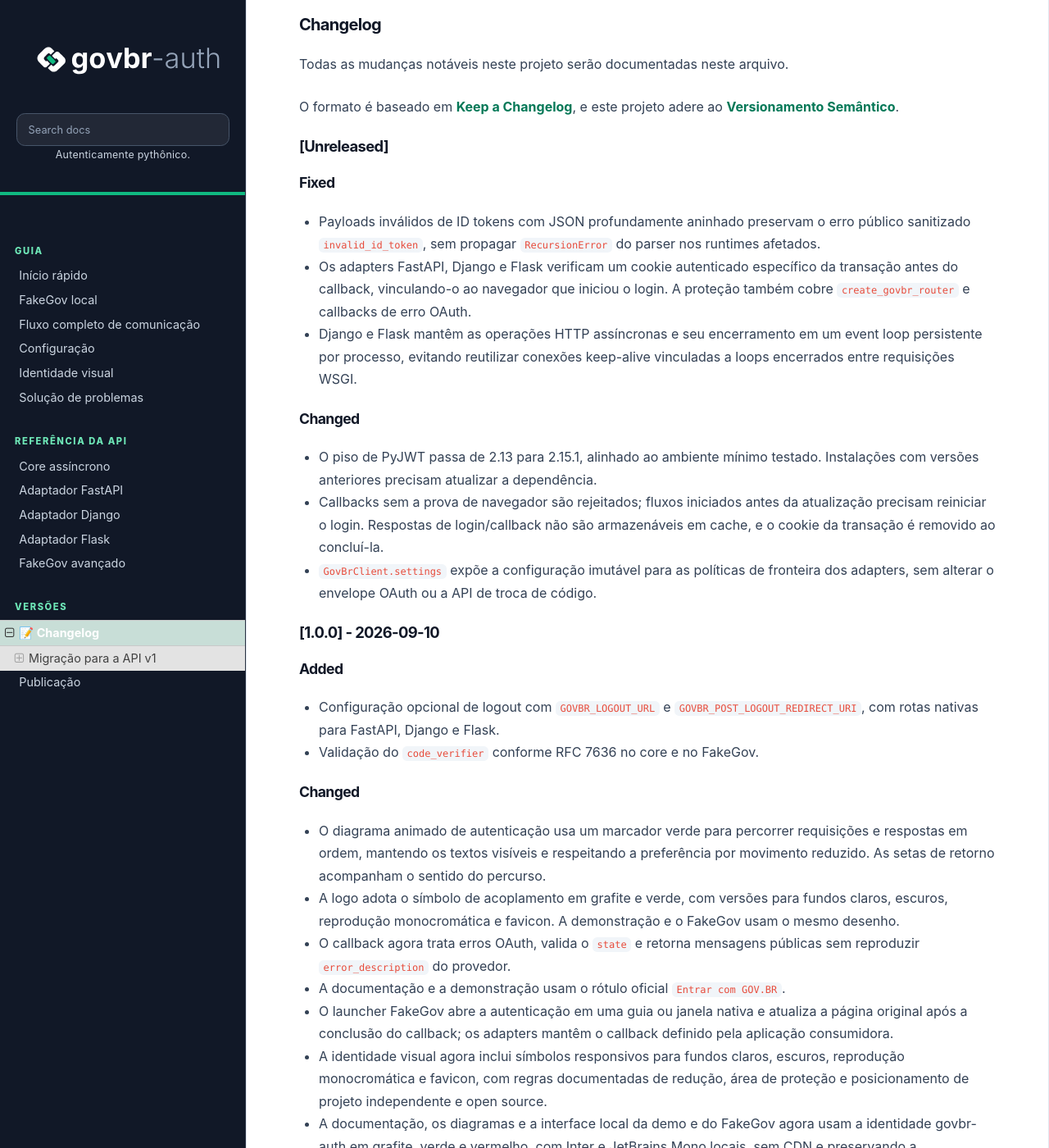
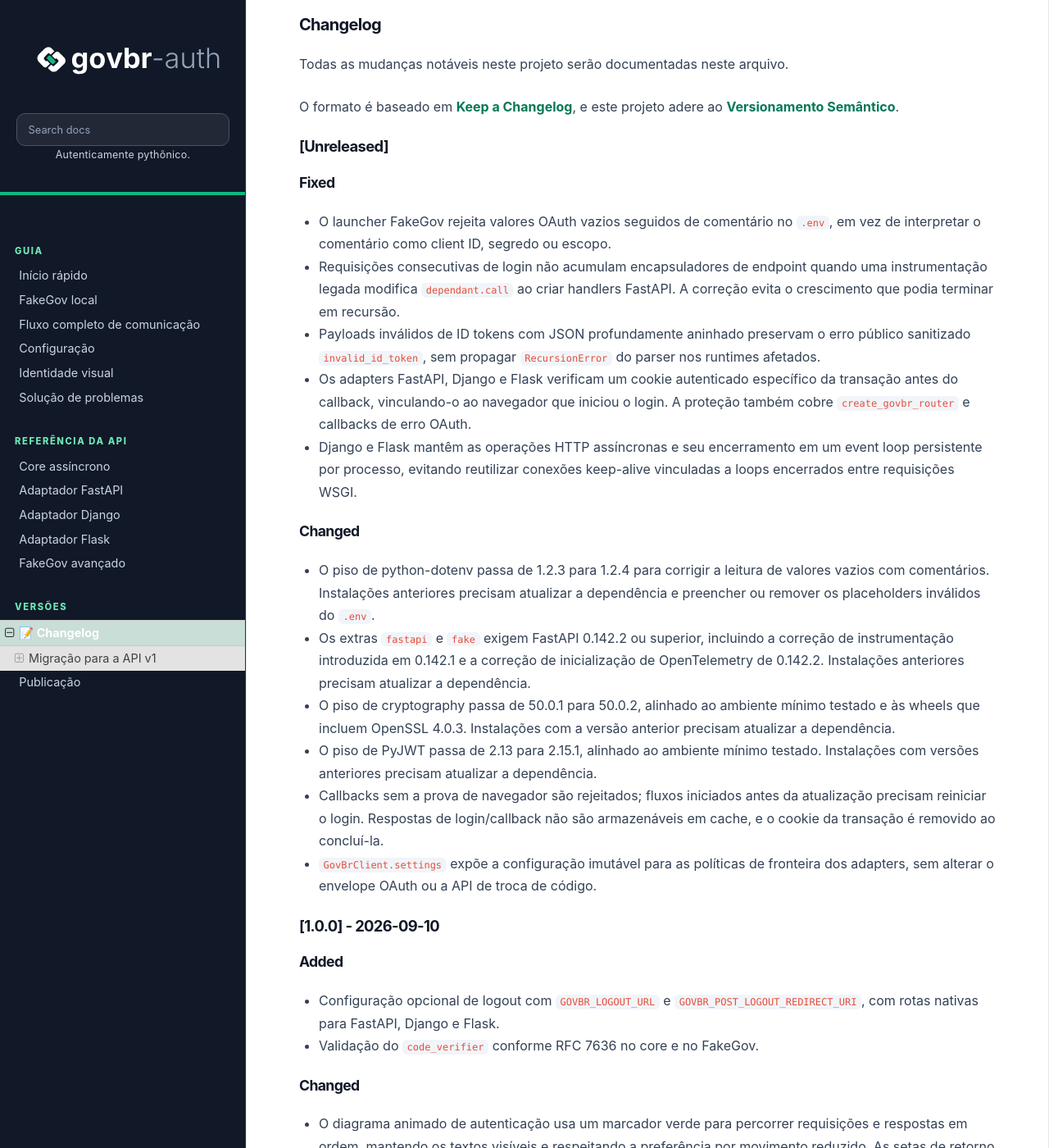
Before and after one commit to cereja-project/govbr_auth, a Sphinx documentation site: the page built from docs/CHANGELOG.rst, in a window 1280 px wide and 1400 px high, scrolled down 606 px. Shown: the whole window at 82% size. Built offline with Sphinx 7.4.7 and the Read the Docs theme 3.1.0, drawn with Linux system fonts in a browser that asks for light colours; some web fonts are replaced.

Commit message:
fix(deps): consolidar cryptography, FastAPI e dotenv após PyJWT (#82)

```diff
--- a/CHANGELOG.md
+++ b/CHANGELOG.md
@@ -8,6 +8,11 @@ e este projeto adere ao [Versionamento Semântico](https://semver.org/lang/pt-BR
 ## [Unreleased]
 
 ### Fixed
+- O launcher FakeGov rejeita valores OAuth vazios seguidos de comentário no
+  `.env`, em vez de interpretar o comentário como client ID, segredo ou escopo.
+- Requisições consecutivas de login não acumulam encapsuladores de endpoint
+  quando uma instrumentação legada modifica `dependant.call` ao criar handlers
+  FastAPI. A correção evita o crescimento que podia terminar em recursão.
 - Payloads inválidos de ID tokens com JSON profundamente aninhado preservam o
   erro público sanitizado `invalid_id_token`, sem propagar `RecursionError` do
   parser nos runtimes afetados.
@@ -19,6 +24,15 @@ e este projeto adere ao [Versionamento Semântico](https://semver.org/lang/pt-BR
   vinculadas a loops encerrados entre requisições WSGI.
 
 ### Changed
+- O piso de python-dotenv passa de 1.2.3 para 1.2.4 para corrigir a leitura de
+  valores vazios com comentários. Instalações anteriores precisam atualizar
+  a dependência e preencher ou remover os placeholders inválidos do `.env`.
+- Os extras `fastapi` e `fake` exigem FastAPI 0.142.2 ou superior, incluindo
+  a correção de instrumentação introduzida em 0.142.1 e a correção de inicialização
+  de OpenTelemetry de 0.142.2. Instalações anteriores precisam atualizar a dependência.
+- O piso de cryptography passa de 50.0.1 para 50.0.2, alinhado ao ambiente
+  mínimo testado e às wheels que incluem OpenSSL 4.0.3. Instalações com a
+  versão anterior precisam atualizar a dependência.
 - O piso de PyJWT passa de 2.13 para 2.15.1, alinhado ao ambiente mínimo
   testado. Instalações com versões anteriores precisam atualizar a dependência.
 - Callbacks sem a prova de navegador são rejeitados; fluxos iniciados antes da
--- a/requirements-min.txt
+++ b/requirements-min.txt
@@ -1,11 +1,11 @@
 asgiref==3.12.1
-cryptography==50.0.1
+cryptography==50.0.2
 Django==5.2.17
-fastapi==0.141.1
+fastapi==0.142.2
 Flask==3.1.3
 httpx==0.28.1
 PyJWT==2.15.1
 pydantic==2.13.5
-python-dotenv==1.2.3
+python-dotenv==1.2.4
 python-multipart==0.0.32
 uvicorn==0.52.4
```
Also changed, not shown: README.md (+8 -0 lines), docs/guide/configuration.rst (+9 -0 lines), pyproject.toml (+4 -4 lines), 3 other files.
